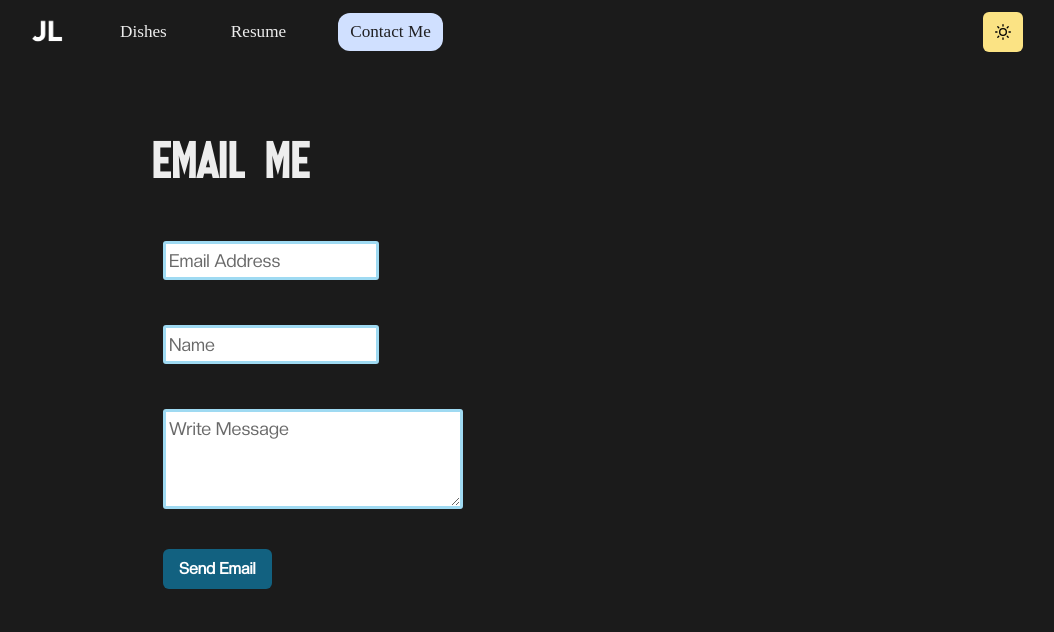
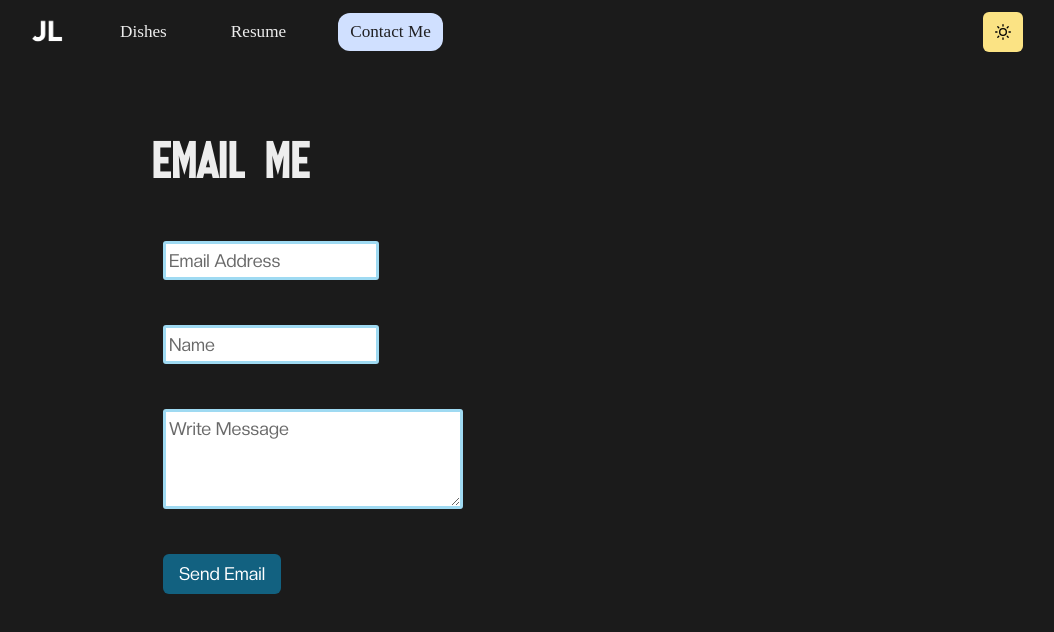
Before and after one commit to ShaanD132/jordan-lau, a Next.js app: page /contact in a window 1280 px wide. Shown: the top 632 px of the page, without its empty margins (121-1175 px from the left). Built offline with nearby package versions, Linux system fonts and the light colour scheme.

Commit message:
email btn fix

```diff
--- a/pages/contact.js
+++ b/pages/contact.js
@@ -20,7 +20,7 @@
                             <input type="text" name="Name" placeholder = "Name" className = "email-input" required color = "black"/>
                             <textarea type="text" name="Message" className = "message" placeholder = "Write Message" required></textarea>
                             <input type = "hidden" name = "_next" value = "http://jordan-lau.vercel.app/thanks"/>
-                            <Button type="submit" backgroundColor = {btnBgColor} color = "white" _hover={{ bg: btnHoverBgColors, color: "#F3F2ED"}}  className = "btn font-out" >Send Email</Button>
+                            <Button type="submit" fontWeight = "normal" fontSize = {18} backgroundColor = {btnBgColor} color = "white" _hover={{ bg: btnHoverBgColors, color: "#F3F2ED"}}  className = "btn font-out" >Send Email</Button>
                         </form>
                     </Box>
                 </Box>
```
